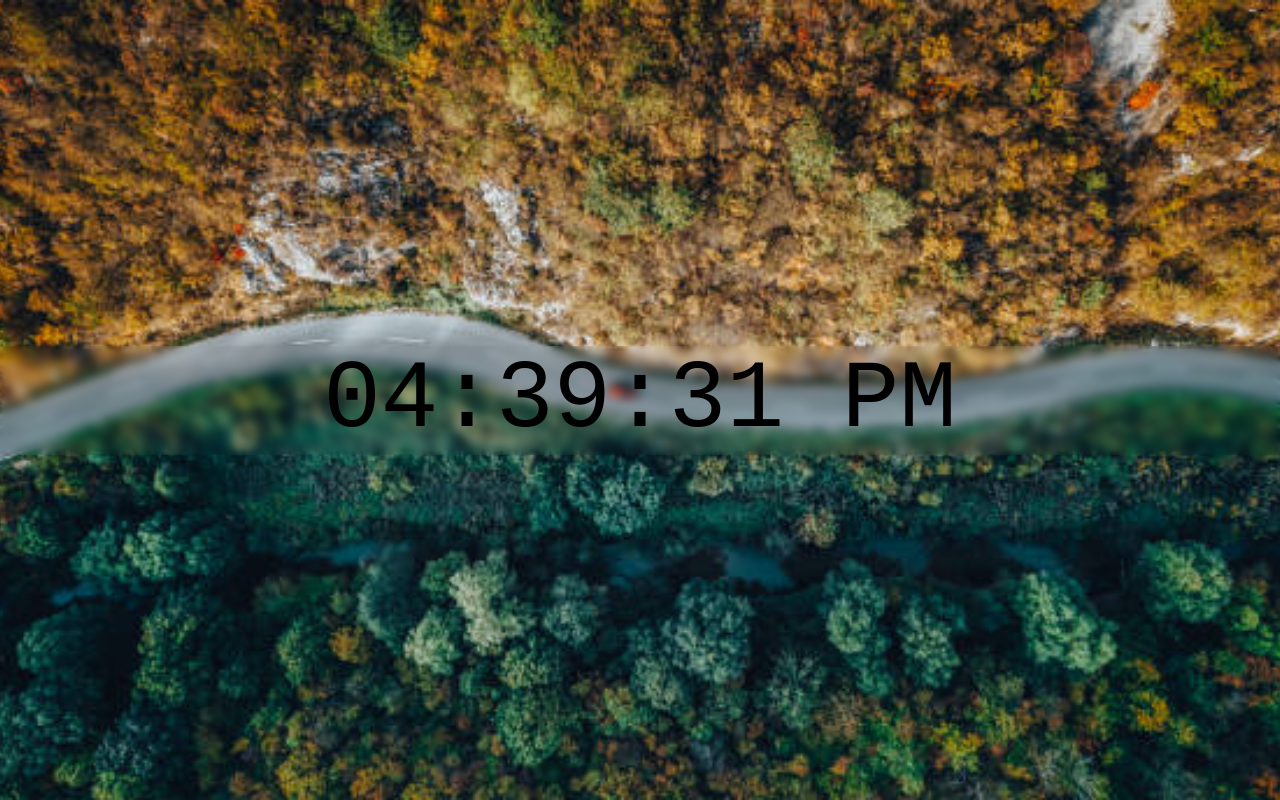
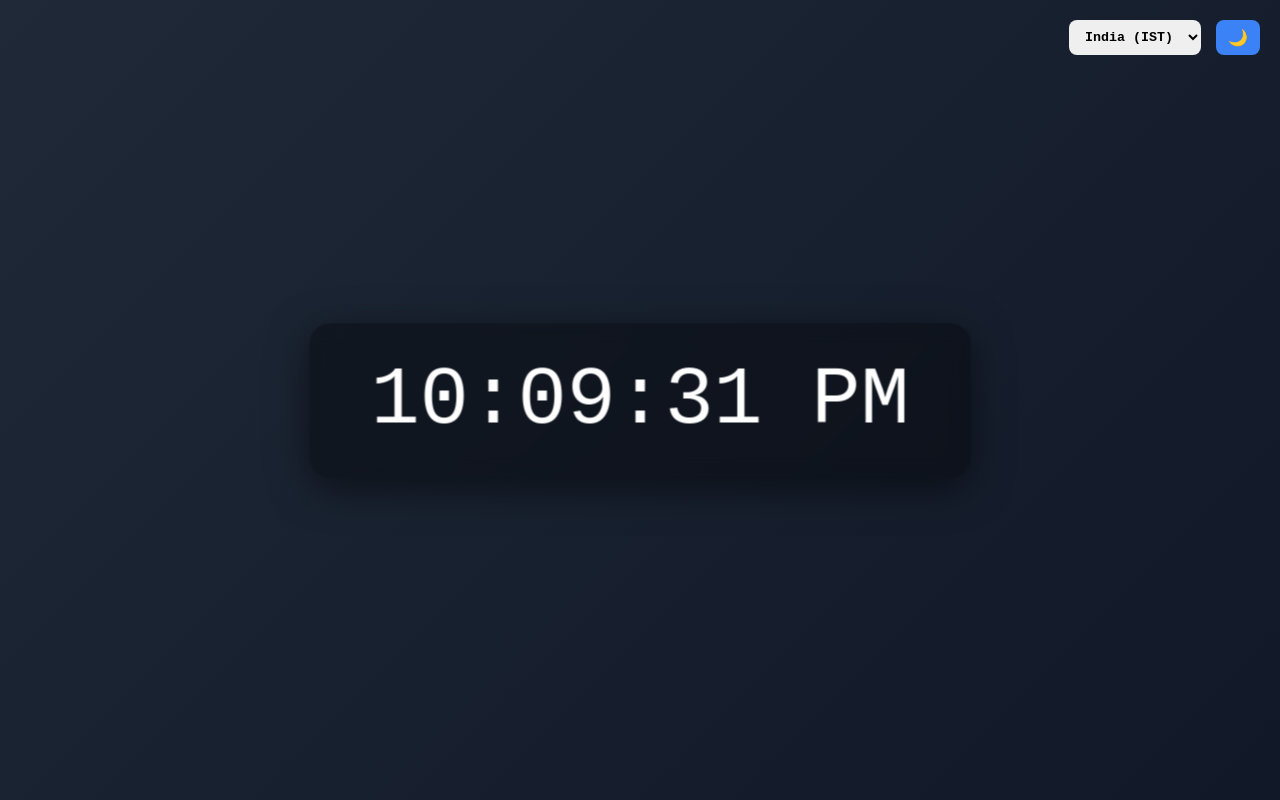
Before and after one commit to AuritroDeyKirty07/mini-js-games, a plain HTML site: page digital-clock/index.html in a window 1280 px wide. Drawn offline with Linux system fonts and the light colour scheme.

Commit message:
new updates

```diff
--- a/digital-clock/index.html
+++ b/digital-clock/index.html
@@ -4,12 +4,29 @@
     <meta charset="UTF-8">
     <meta name="viewport" content="width=device-width, initial-scale=1.0">
     <title>Digital Clock</title>
+    <link rel="shortcut icon" href="favicon.ico" type="image/x-icon">
     <link rel="stylesheet" href="style.css">
 </head>
 <body>
+
+</body>
+</html><body>
+
+    <div id="controls">
+        <select id="timezoneSelect">
+            <option value="Asia/Kolkata">India (IST)</option>
+            <option value="UTC">UTC</option>
+            <option value="America/New_York">New York</option>
+            <option value="Europe/London">London</option>
+            <option value="Asia/Tokyo">Tokyo</option>
+        </select>
+
+        <button id="themeToggle">🌙</button>
+    </div>
+
     <div id="clock-container">
         <div id="clock">00:00:00</div>
     </div>
+
     <script src="script.js"></script>
 </body>
-</html>
--- a/digital-clock/script.js
+++ b/digital-clock/script.js
@@ -1,15 +1,65 @@
+const clockElement = document.getElementById("clock");
+const timezoneSelect = document.getElementById("timezoneSelect");
+const themeToggle = document.getElementById("themeToggle");
 
-function timer(){
-    const time = new Date();
-    let hours = time.getHours();
-    const meridian = hours >=12 ? "PM": "AM";
-    hours = hours % 12 || 12;
-    hours = hours.toString().padStart(2, 0);
-    const minutes = time.getMinutes().toString().padStart(2, 0);
-    const seconds = time.getSeconds().toString().padStart(2, 0);
-    const textstring = `${hours}:${minutes}:${seconds} ${meridian}`;
-    document.getElementById("clock").textContent = textstring;
+let is24Hour = false;
+let selectedTimezone = timezoneSelect.value;
+
+// Load saved theme
+if (localStorage.getItem("theme") === "light") {
+    document.body.classList.add("light");
+    themeToggle.textContent = "☀️";
 }
 
-timer();
-setInterval(timer, 1000);
+function updateClock() {
+    const time = new Date().toLocaleString("en-US", {
+        timeZone: selectedTimezone
+    });
+
+    const dateObj = new Date(time);
+
+    let hours = dateObj.getHours();
+    const minutes = dateObj.getMinutes().toString().padStart(2, "0");
+    const seconds = dateObj.getSeconds().toString().padStart(2, "0");
+
+    let meridian = "";
+
+    if (!is24Hour) {
+        meridian = hours >= 12 ? " PM" : " AM";
+        hours = hours % 12 || 12;
+    }
+
+    hours = hours.toString().padStart(2, "0");
+
+    clockElement.textContent = `${hours}:${minutes}:${seconds}${meridian}`;
+
+    clockElement.classList.add("tick");
+    setTimeout(() => clockElement.classList.remove("tick"), 150);
+}
+
+updateClock();
+setInterval(updateClock, 1000);
+
+// Toggle 12/24 format
+clockElement.addEventListener("click", () => {
+    is24Hour = !is24Hour;
+});
+
+// Change timezone
+timezoneSelect.addEventListener("change", (e) => {
+    selectedTimezone = e.target.value;
+    updateClock();
+});
+
+// Theme toggle
+themeToggle.addEventListener("click", () => {
+    document.body.classList.toggle("light");
+
+    if (document.body.classList.contains("light")) {
+        themeToggle.textContent = "☀️";
+        localStorage.setItem("theme", "light");
+    } else {
+        themeToggle.textContent = "🌙";
+        localStorage.setItem("theme", "dark");
+    }
+});
--- a/digital-clock/style.css
+++ b/digital-clock/style.css
@@ -1,23 +1,65 @@
-body{
-    background-image: url(gettyimages-1431090023-612x612.jpg);
-    background-repeat: no-repeat;
-    background-position: center;
-    background-size: cover;
-    background-attachment: fixed;
+body {
     margin: 0;
+    font-family: monospace;
+    background: linear-gradient(135deg, #1f2937, #111827);
+    color: white;
+    transition: background 0.4s ease, color 0.4s ease;
 }
 
-#clock-container{
+body.light {
+    background: linear-gradient(135deg, #f3f4f6, #e5e7eb);
+    color: #111827;
+}
+
+#controls {
+    position: absolute;
+    top: 20px;
+    right: 20px;
+    display: flex;
+    gap: 15px;
+}
+
+#timezoneSelect {
+    padding: 8px 12px;
+    border-radius: 8px;
+    border: none;
+    font-family: monospace;
+    font-weight: bold;
+}
+
+#themeToggle {
+    padding: 8px 12px;
+    border-radius: 8px;
+    border: none;
+    font-size: 1rem;
+    cursor: pointer;
+    background: #3b82f6;
+    color: white;
+}
+
+#clock-container {
     display: flex;
     justify-content: center;
+    align-items: center;
     height: 100vh;
-    align-items: center;
 }
 
-#clock{
-    text-align: center;
-    font-family: monospace;
-    font-size: 6rem;
-    backdrop-filter: blur(5px);
-    width: 100%;
+#clock {
+    font-size: 5rem;
+    padding: 30px 60px;
+    border-radius: 20px;
+    background: rgba(0, 0, 0, 0.35);
+    backdrop-filter: blur(10px);
+    box-shadow: 0 10px 40px rgba(0, 0, 0, 0.5);
+    transition: transform 0.2s ease;
+    cursor: pointer;
 }
+
+body.light #clock {
+    background: rgba(255, 255, 255, 0.6);
+    box-shadow: 0 10px 40px rgba(0, 0, 0, 0.2);
+}
+
+.tick {
+    transform: scale(1.05);
+}
```
Also changed, not shown: rock-paper-scissors/index.html (+1 -0 lines), digital-clock/favicon.ico (added), digital-clock/gettyimages-1431090023-612x612.jpg (deleted).
